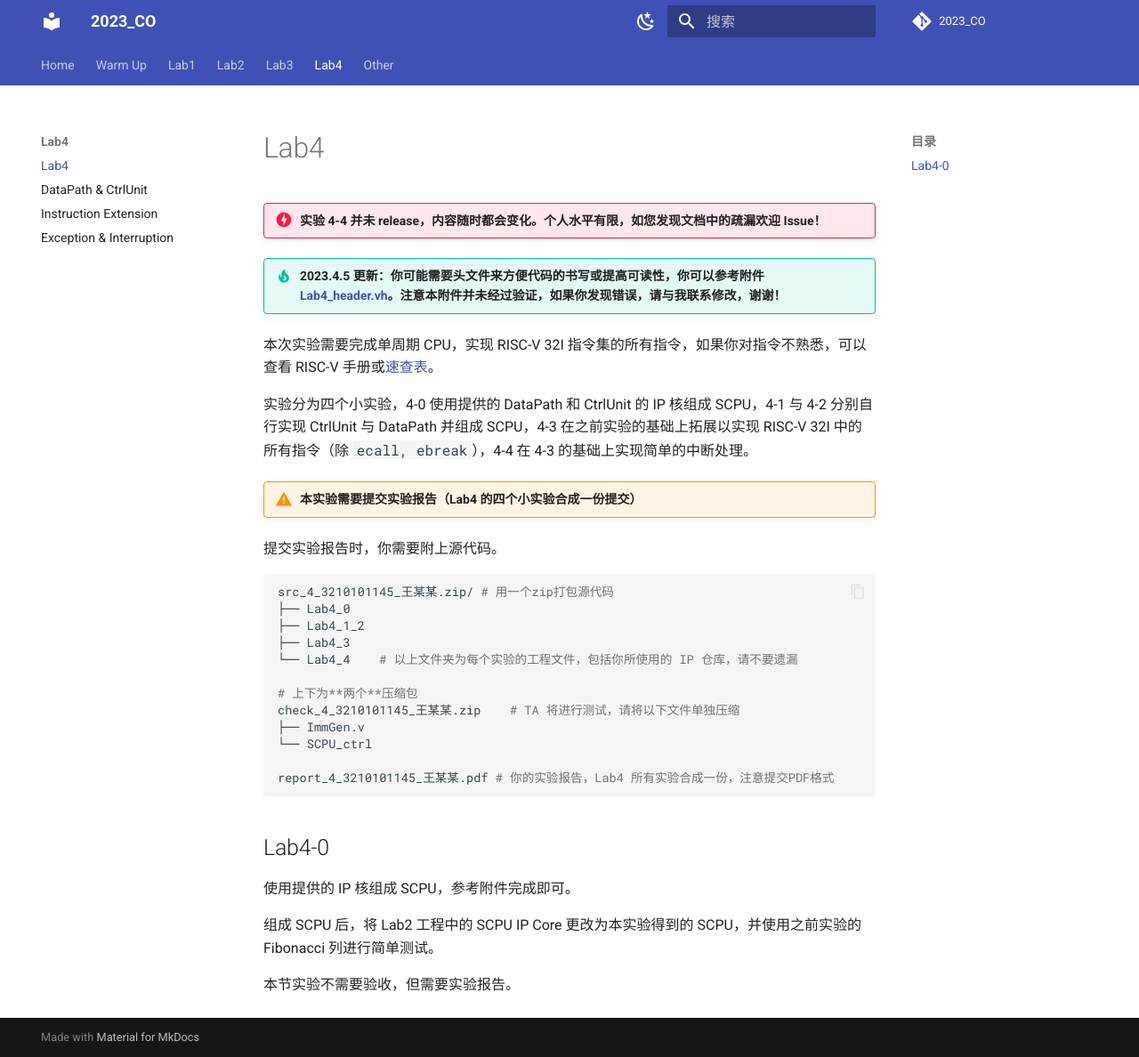
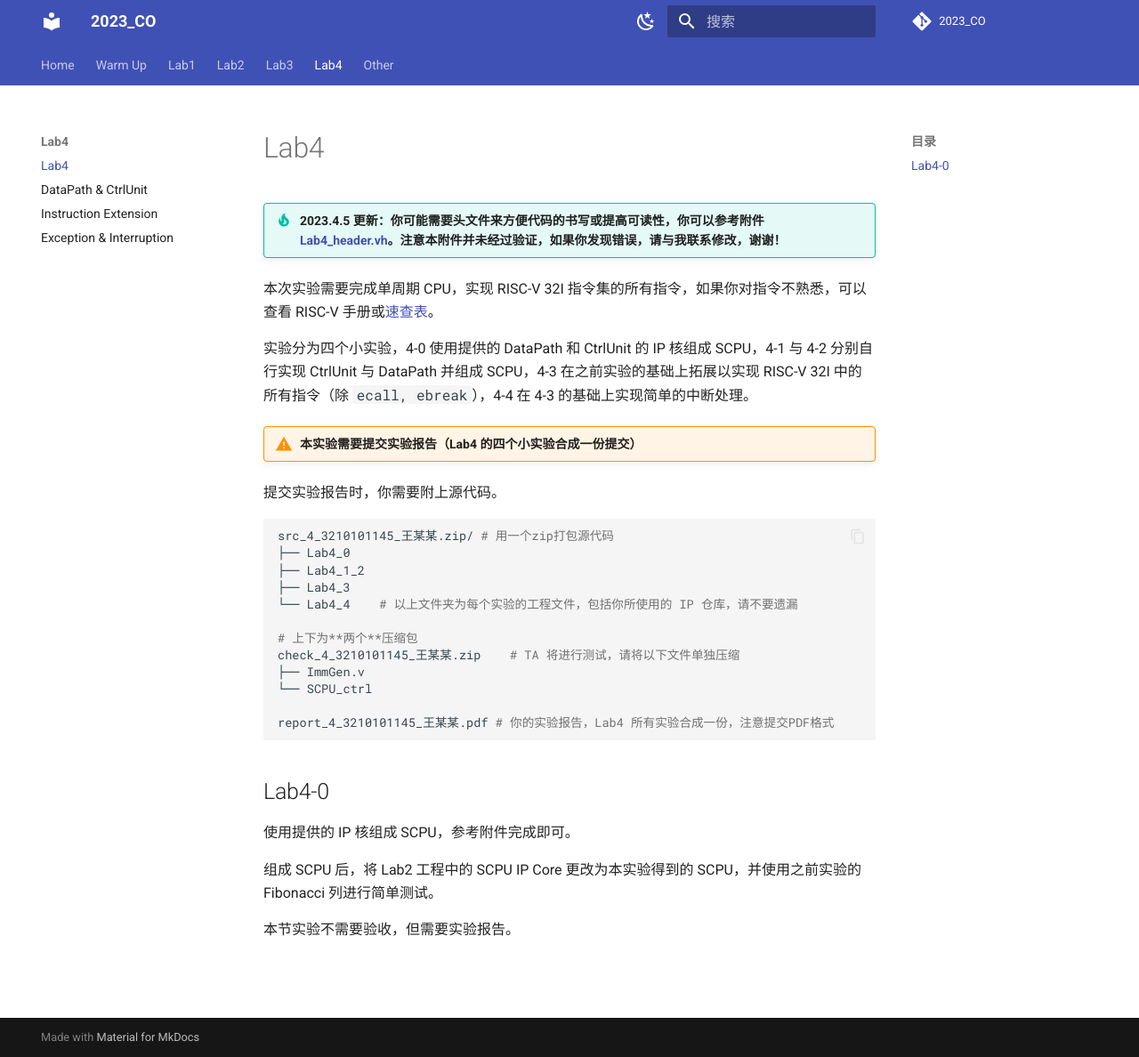
Before and after one commit to Guahao31/2023_CO, an MkDocs documentation site: the page built from docs/Lab4/Lab4.md, in a window 1280 px wide and 1188 px high. Shown: the whole window at 89% size. Built offline with MkDocs 1.6.1 and Material for MkDocs 9.7.7, drawn with Linux system fonts in a browser that asks for light colours; comment, search, counter and statistics services are not loaded.

Commit message:
fix: Remove warning in Lab4-index

```diff
--- a/docs/Lab4/Lab4.md
+++ b/docs/Lab4/Lab4.md
@@ -1,6 +1,6 @@
 # Lab4
 
-!!! danger "实验 4-4 并未 release，内容随时都会变化。个人水平有限，如您发现文档中的疏漏欢迎 Issue！"
+<!-- !!! danger "实验 4-4 并未 release，内容随时都会变化。个人水平有限，如您发现文档中的疏漏欢迎 Issue！" -->
 
 !!! tip "**2023.4.5** 更新：你可能需要头文件来方便代码的书写或提高可读性，你可以参考附件 [Lab4_header.vh](./attachment/Lab4_header.vh)。注意本附件并未经过验证，如果你发现错误，请与我联系修改，谢谢！"
 
```
